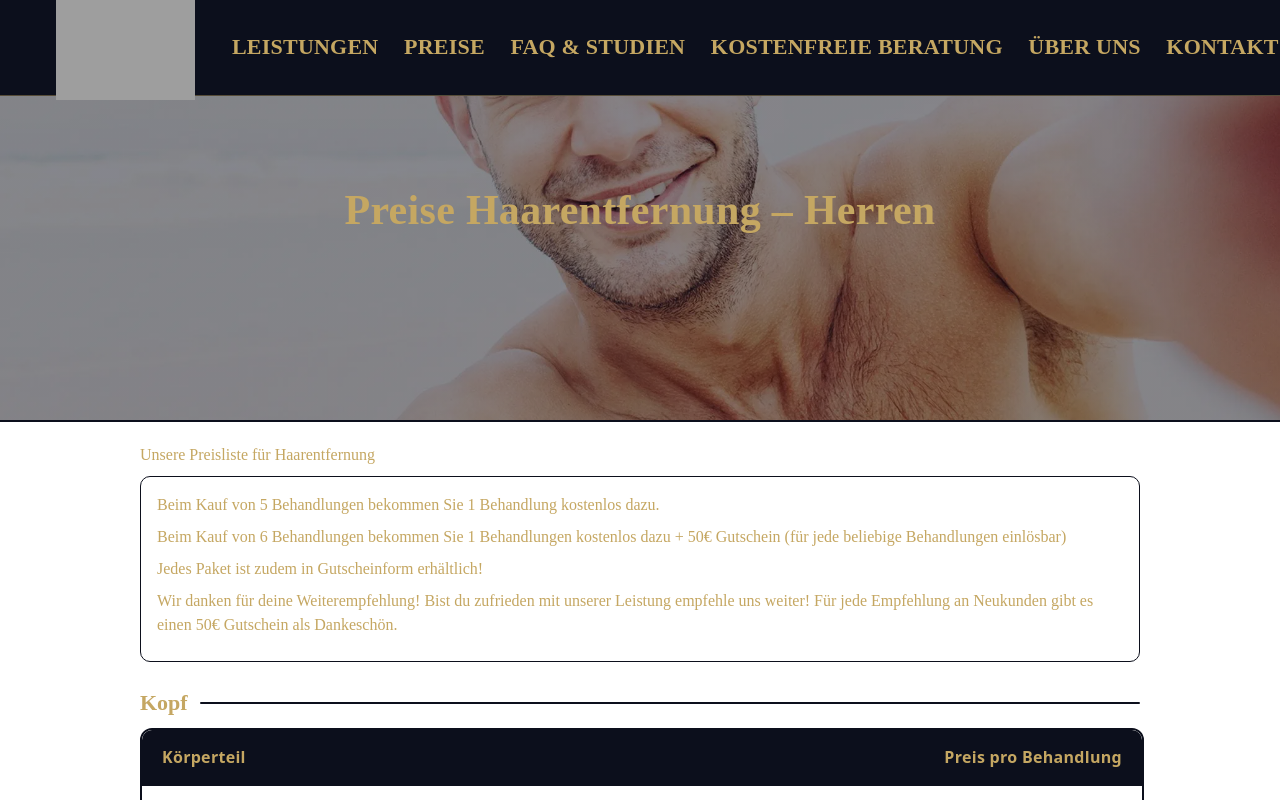
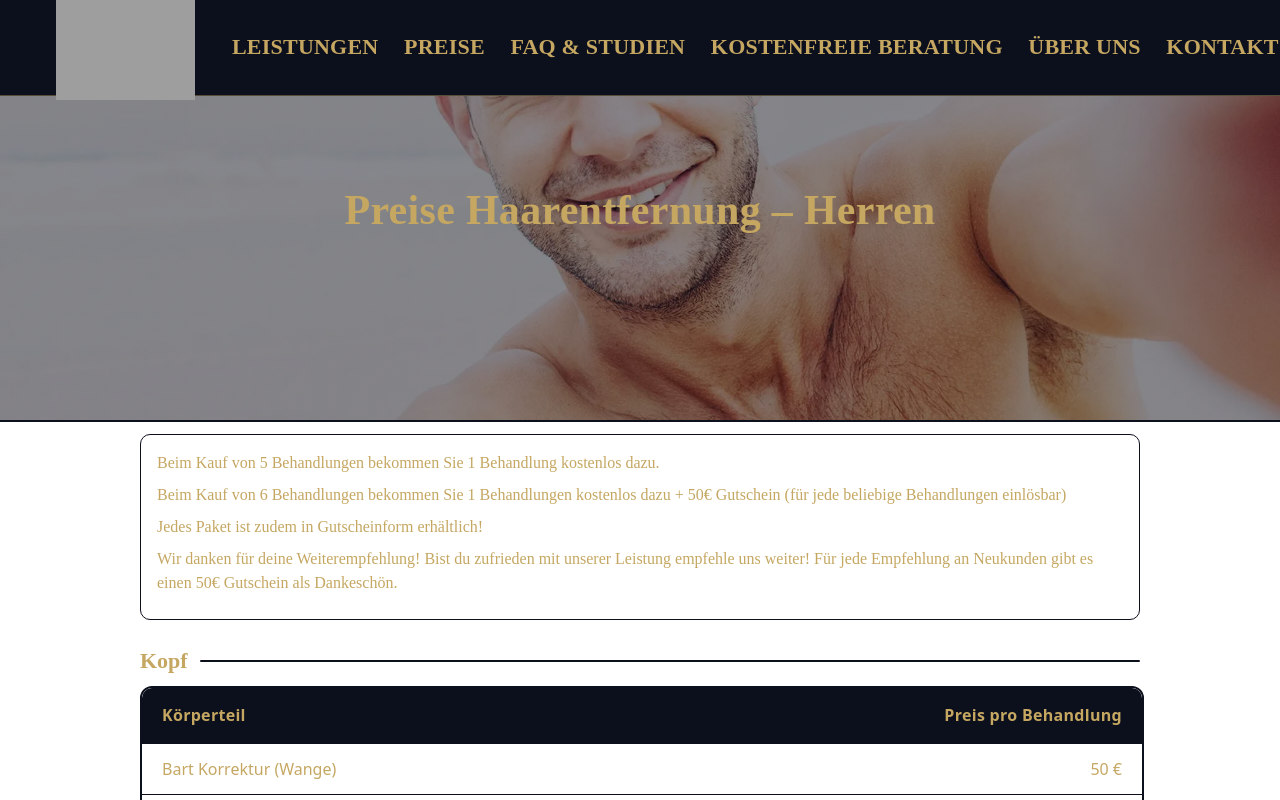
Before and after one commit to eliaspst/pilot-project, a React (Create React App) app: page /preise/herren in a window 1280 px wide. Shown: the top 800 px of the page. Built offline with nearby package versions, Linux system fonts and the light colour scheme; grey boxes are pictures that could not be loaded.

Commit message:
text fix price pages

```diff
--- a/src/pages/PricesMen.jsx
+++ b/src/pages/PricesMen.jsx
@@ -107,7 +107,6 @@ export default function PricesMen() {
 
       <div style={{ width: "100%", maxWidth: 1000, margin: "0 auto", padding: "0 16px 40px" }}>
         {/* Intro-Text */}
-        <p style={{ color: TEXT, margin: "24px 0 0" }}>Unsere Preisliste für Haarentfernung</p>
         <div style={styles.infoBox}>
           <p style={styles.infoP}>Beim Kauf von 5 Behandlungen bekommen Sie 1 Behandlung kostenlos dazu.</p>
           <p style={styles.infoP}>
--- a/src/pages/PricesWomen.jsx
+++ b/src/pages/PricesWomen.jsx
@@ -104,7 +104,7 @@ export default function PricesWomen() {
       <Hero />
 
       <div style={{ width: "100%", maxWidth: 1000, margin: "0 auto", padding: "0 16px 40px" }}>
-        <p style={{ color: TEXT, margin: "24px 0 4px 0" }}>Unsere Preisliste für Haarentfernung</p>
+
 
         <div style={styles.infoBox}>
           <p style={styles.infoP}>
```
